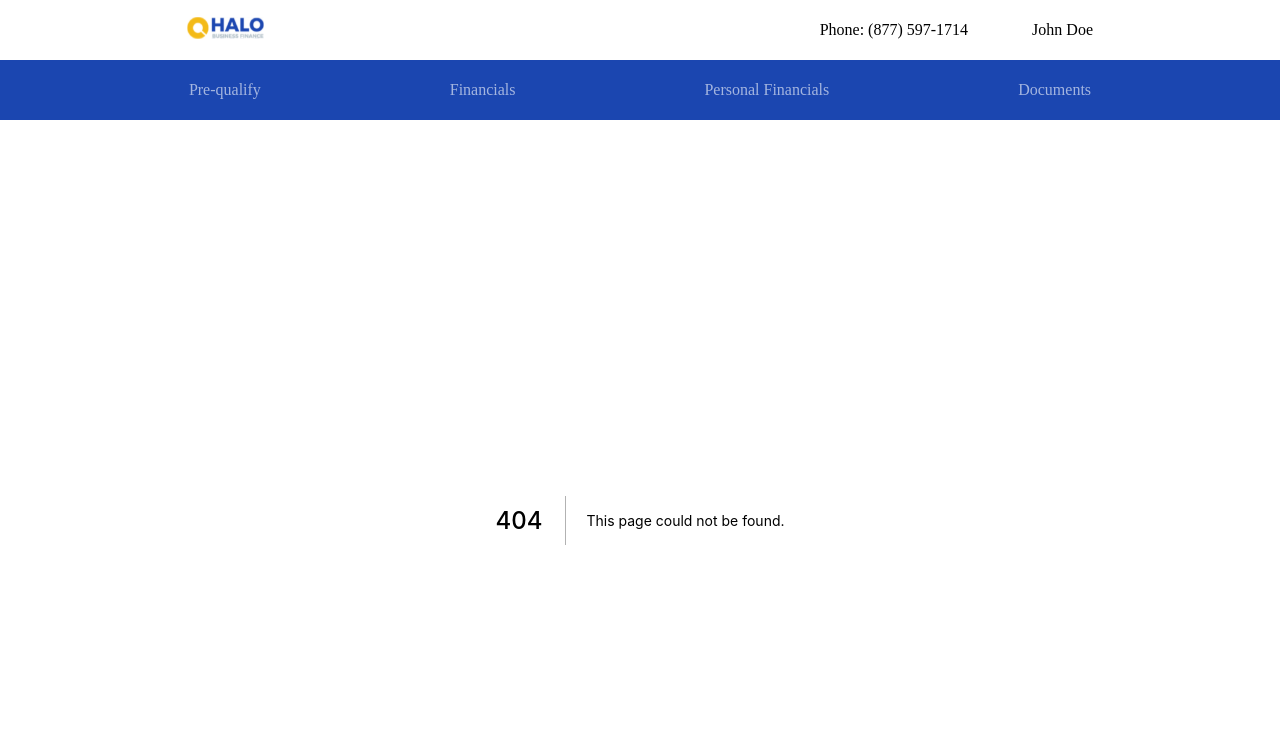
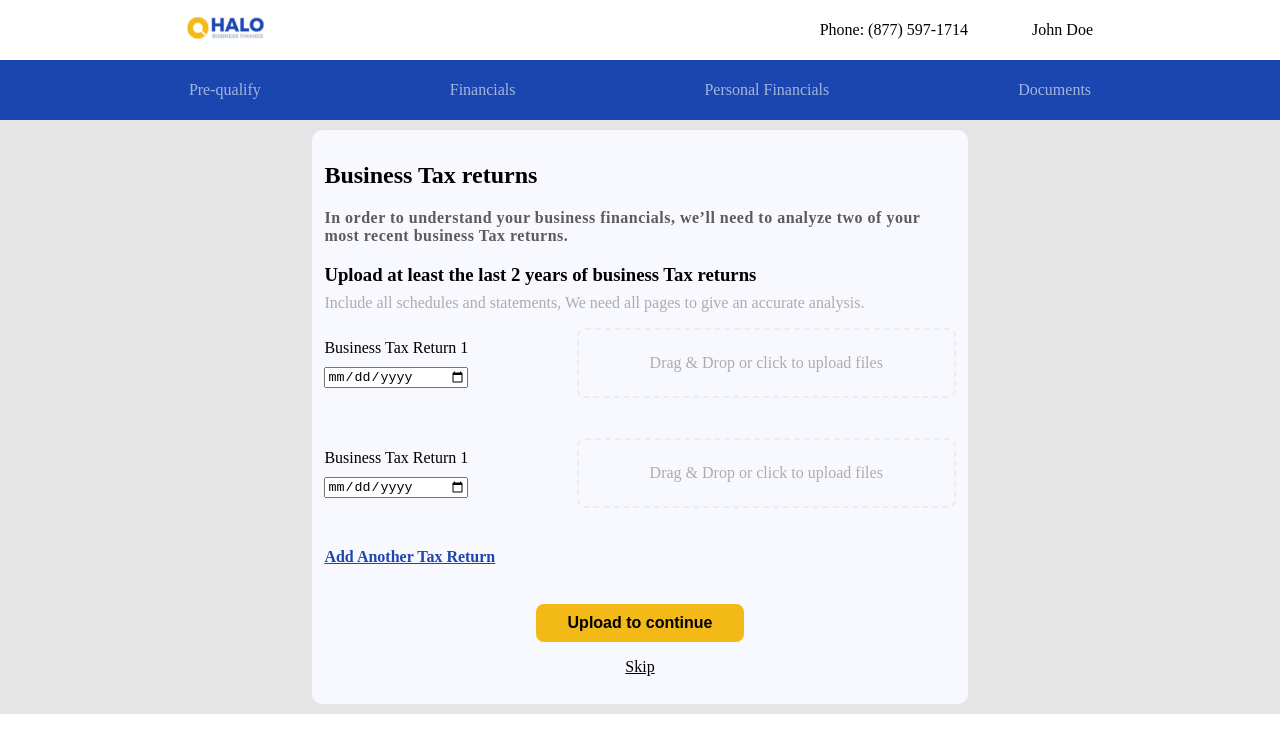
Before and after one commit to Halo-Business-Finance/halo-borrower, a Next.js app: page /business in a window 1280 px wide. Before the commit this address had no page. Shown: the top 752 px of the page. Built offline with nearby package versions, Linux system fonts and the light colour scheme.

Commit message:
business form added

```diff
--- /dev/null
+++ b/pages/business.js
@@ -0,0 +1,148 @@
+import Head from "next/head";
+import styled from "styled-components";
+
+const BusinessStyle = styled.div`
+  display: flex;
+  justify-content: center;
+  align-items: center;
+  font-family: Mullish;
+  background: #e5e5e5;
+  padding: 10px;
+
+  .main-style {
+    width: 52%;
+    padding: 12px;
+    background: #f8f8ff;
+    border-radius: 10px;
+    header{
+        .header-one p{
+            font-size: 16px;
+            letter-spacing: .5px;
+            color: #5C5C5C;
+            font-weight: bold;
+        }
+        .header-two {
+
+            p{
+                margin-top: -10px;
+                color: #ADADAD;
+            }
+        }
+    }
+
+  }
+  //body section css
+  body{
+     display: flex;
+     flex-direction: column;
+     gap: 2.5rem;
+      section{
+          display: flex;
+          align-items: center;
+          .column-one{
+            display: flex;
+            flex-direction: column;
+            gap: 10px;
+            margin-right: auto;
+          }
+          .column-two{
+            margin-left: auto;
+            display: flex;
+            justify-content: center;
+            align-items: center;
+            border: 2px dashed #EDEDED;
+            border-radius: 8px;
+            width: 60%;
+            height: 70px;
+            label{
+                color: #ADADAD;
+            }
+          }
+          .new-column{
+
+              h6{
+                  margin-top: 0;
+                  font-size: 16px;
+                  color: #1B46B0;
+                  text-decoration-line: underline;
+              }
+          }
+
+        }
+    }
+        .continue-button{
+            display: flex;
+            justify-content:center;
+            align-items: center;
+            flex-direction: column;
+
+            input{
+                padding: 10px 32px ;
+                font-size: 16px;
+                font-weight: bold;
+                background: #F3BA17;
+                border-radius: 8px;
+                border: none;
+            }
+            p {
+                text-decoration-line: underline;
+            }
+        }
+  }
+`;
+
+export default function Form() {
+  return (
+    <>
+      <BusinessStyle>
+        <section className="main-style">
+          <header>
+            <div className='header-one'>
+              <h1>Business Tax returns</h1>
+              <p>
+                In order to understand your business financials, we’ll need to
+                analyze two of your most recent business Tax returns.
+              </p>
+            </div>
+            <div className='header-two'>
+                <h3>Upload at least the last 2 years of business Tax returns</h3>
+                <p>Include all schedules and statements, We need all pages to give an accurate analysis.</p>
+            </div>
+          </header>
+          <body>
+              <section>
+              <div className='column-one'>
+                  <label>Business Tax Return 1</label>
+                  <input type="date" id="birthday" name="birthday" />
+              </div>
+              <div className='column-two'>
+                  <img src='' />
+                  <label>Drag & Drop or click to upload files</label>
+              </div>
+              </section>
+              <section>
+              <div className='column-one'>
+                  <label>Business Tax Return 1</label>
+                  <input type="date" id="birthday" name="birthday" />
+              </div>
+              <div className='column-two'>
+                  <img src='' />
+                  <label>Drag & Drop or click to upload files</label>
+              </div>
+              </section>
+              <section>
+                  <div className='new-column'>
+                      <h6>Add Another Tax Return</h6>
+                  </div>
+              </section>
+          </body>
+          <div className="continue-button">
+               <input type="submit" href="form2" id="button" value="Upload to continue" />
+               <p>Skip</p>
+           </div>
+
+        </section>
+      </BusinessStyle>
+    </>
+  );
+}
```
